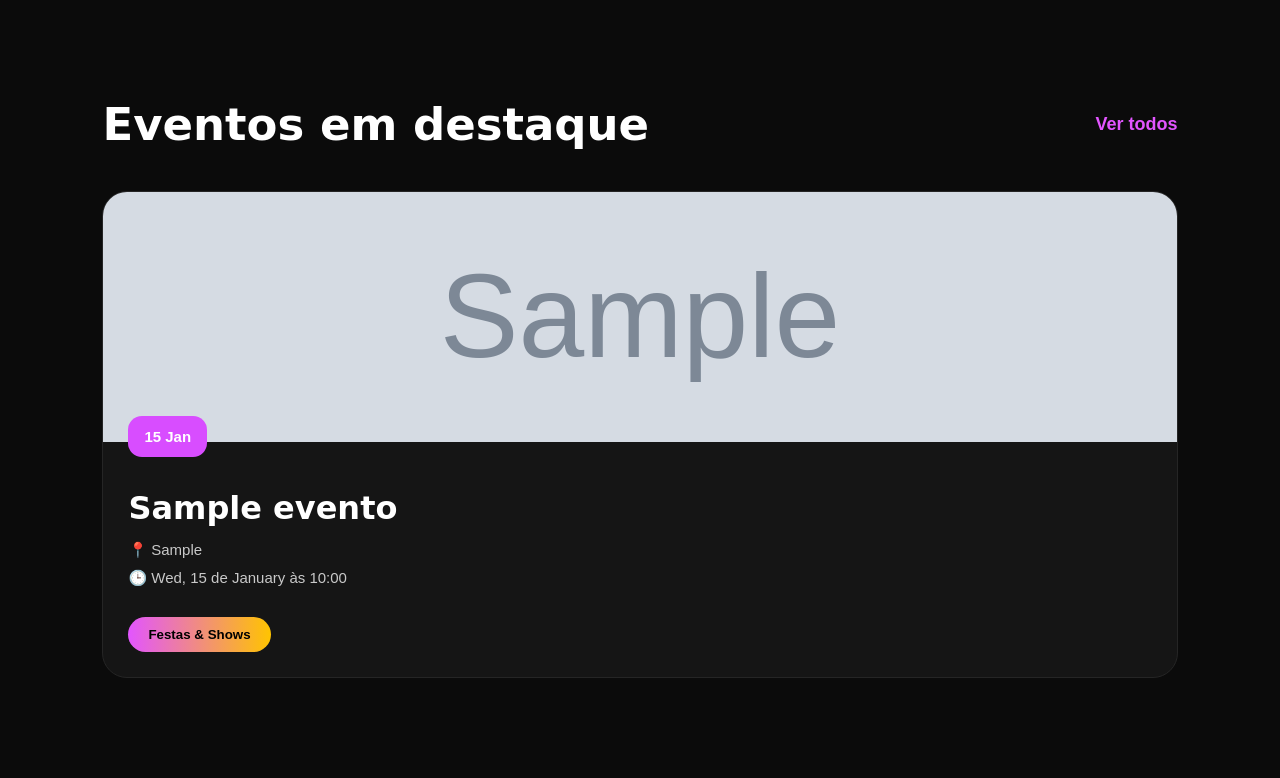
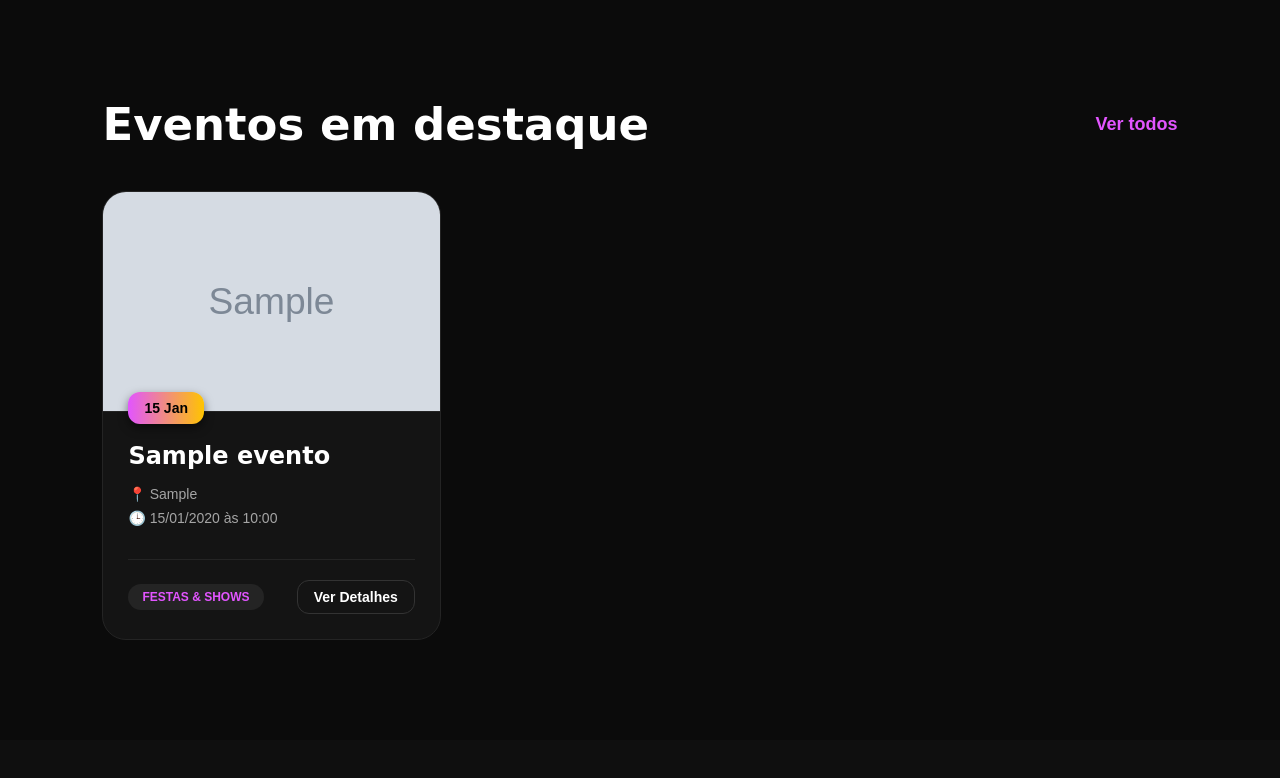
Before and after one commit to Ellyvc23/PartyPal, a PHP site: page / in a window 1280 px wide. Shown: the part 913-1691 px from the top of the page. After the commit the page ends 1553 px from the top, so only its background shows below. Run offline with PHP 8.4, Linux system fonts and the light colour scheme; the visitor is signed in with stand-in values (Sample User, id 1); data comes from the database, SQL or seed files in the repository; both versions use the stored data as it was after the commit; tables that the repository leaves empty hold one stand-in row (values such as "Sample post"); grey boxes marked "Sample" are stand-in pictures.

Commit message:
Projeto concluido

```diff
--- a/models/Evento.php
+++ b/models/Evento.php
@@ -97,7 +97,6 @@ class Evento {
         $sql = "SELECT eventos.*, categorias.nome AS categoria_nome
                 FROM eventos
                 JOIN categorias ON eventos.categoria_id = categorias.id
-                WHERE eventos.destaque = 1
                 ORDER BY eventos.data_evento ASC
                 LIMIT 3";
         $stmt = $this->db->prepare($sql);
--- a/models/Participacao.php
+++ b/models/Participacao.php
@@ -46,7 +46,7 @@ class Participacao {
     }
 
     public function buscarPorUsuario($usuario_id) {
-        $sql = "SELECT p.*, e.titulo, e.data_evento, e.local, e.descricao, e.imagem
+        $sql = "SELECT p.*, e.titulo, e.data_evento, e.localizacao AS local, e.descricao, e.imagem_url AS imagem
                 FROM participacoes p
                 JOIN eventos e ON p.evento_id = e.id
                 WHERE p.usuario_id = :usuario_id
--- a/public/css/home.css
+++ b/public/css/home.css
@@ -148,69 +148,110 @@
 
 .events-grid {
     display: grid;
-    grid-template-columns: repeat(auto-fit, minmax(320px, 1fr));
+    /* Alterado de auto-fit para auto-fill para evitar que um card sozinho ocupe a tela toda */
+    grid-template-columns: repeat(auto-fill, minmax(320px, 1fr));
     gap: 30px;
 }
 
 .event-card {
-    background: #151515;
-    border-radius: 25px;
+    background: #141414;
+    border-radius: 24px;
     overflow: hidden;
-    border: 1px solid #252525;
-    transition: 0.4s;
+    border: 1px solid #242424;
+    transition: transform 0.3s, box-shadow 0.3s;
+    display: flex;
+    flex-direction: column;
 }
 
 .event-card:hover {
-    transform: translateY(-10px);
-    box-shadow: 0px 0px 30px rgba(226, 85, 255, 0.2);
+    transform: translateY(-8px);
+    box-shadow: 0px 10px 30px rgba(226, 85, 255, 0.15);
 }
 
-.event-card img {
+.event-image {
     width: 100%;
-    height: 250px;
-    object-fit: cover;
+    height: 220px;
+    background-size: cover;
+    background-position: center;
+    position: relative;
+    border-bottom: 1px solid #242424;
 }
 
 .event-content {
-    padding: 25px;
+    padding: 30px 25px 25px;
     position: relative;
+    display: flex;
+    flex-direction: column;
+    flex-grow: 1;
 }
 
 .event-date {
     position: absolute;
-    top: -30px;
+    top: -20px;
     left: 25px;
-    background: #d84dff;
-    padding: 12px 16px;
-    border-radius: 14px;
+    background: linear-gradient(90deg, #e255ff, #ffc400);
+    padding: 8px 16px;
+    border-radius: 12px;
     font-weight: 700;
-    font-size: 15px;
+    font-size: 14px;
+    color: black;
+    box-shadow: 0 4px 10px rgba(0,0,0,0.5);
+}
+
+.event-content h3 {
+    font-size: 24px;
+    font-family: 'Baloo 2', cursive;
+    margin-bottom: 15px;
+    line-height: 1.2;
     color: white;
 }
 
-.event-content h3 {
-    font-size: 32px;
-    font-family: 'Baloo 2', cursive;
-    margin-top: 20px;
-    margin-bottom: 15px;
-    line-height: 35px;
+.event-details-text {
+    margin-bottom: 25px;
+    flex-grow: 1;
 }
 
-.event-content p {
-    color: #c9c9c9;
-    margin-bottom: 10px;
-    font-size: 15px;
+.event-details-text p {
+    color: #a5a5a5;
+    margin-bottom: 8px;
+    font-size: 14px;
+    display: flex;
+    align-items: center;
+    gap: 8px;
 }
 
-.event-content button {
-    margin-top: 20px;
-    padding: 10px 20px;
-    border: none;
-    border-radius: 30px;
-    background: linear-gradient(90deg, #e255ff, #ffc400);
-    color: black;
-    font-weight: 700;
-    cursor: pointer;
+.event-footer {
+    display: flex;
+    justify-content: space-between;
+    align-items: center;
+    border-top: 1px solid #242424;
+    padding-top: 20px;
+}
+
+.category-tag {
+    background: #242424;
+    color: #e255ff;
+    padding: 6px 14px;
+    border-radius: 20px;
+    font-size: 12px;
+    font-weight: 600;
+    text-transform: uppercase;
+}
+
+.btn-details {
+    color: white;
+    text-decoration: none;
+    font-size: 14px;
+    font-weight: 600;
+    transition: 0.2s;
+    padding: 8px 16px;
+    border: 1px solid #333;
+    border-radius: 12px;
+}
+
+.btn-details:hover {
+    background: #e255ff;
+    border-color: #e255ff;
 }
 
 @media(max-width: 1200px) {
--- a/public/index.php
+++ b/public/index.php
@@ -1,12 +1,9 @@
 <?php
-/*
- * PROJETO FINAL PHP - TEMA PARTYPAL
- *  * Equipe:
- * - Ellyson Vaz Correia (RGM: 43430945)
- * - Matheus Pazuch (RGM: )
- * - [NOME DO COLEGA 3] (RGM: [INSERIR RGM])
- */
-
+#Ellyson Vaz Correia - RGM: 43430945
+#Mateus Ferreira Pazuch - RGM: 43768652
+#Lucas Resende - RGM: 42285348
+#Pedro Henrique Fernandes - RGM: 41950968
+#Samuel Báez Quijada - RGM: 43893457
 ini_set('display_errors', 1);
 error_reporting(E_ALL);
 
@@ -36,7 +33,7 @@ $eventoController    = new EventoController();
 $categoriaController = new CategoriaController();
 $page = $_GET['p'] ?? "home";
 
-$paginas_privadas = ['dashboard', 'meusEventos', 'gerenciar', 'editar', 'criar', 'editar_categoria'];
+$paginas_privadas = ['dashboard', 'meusEventos', 'gerenciar', 'editar', 'criar', 'editar_categoria', 'participacoes'];
 
 if (in_array($page, $paginas_privadas) && !isset($_SESSION['usuario_id'])) {
     header("Location: index.php?p=login");
@@ -79,6 +76,7 @@ switch($page){
 $eventos    = [];
 $evento     = null;
 $categorias = [];
+$participacoes = [];
 
 if ($page === 'home') {
     $eventos    = $eventoController->carregarHome();
@@ -95,6 +93,12 @@ if ($page === 'home') {
     $categorias = $categoriaController->listar();
 } elseif ($page === 'editar_categoria') {
     $categoria_editar = $categoriaController->carregarEditar((int)($_GET['id'] ?? 0));
+} elseif ($page === 'participacoes') {
+    require_once('../models/Participacao.php');
+    $pDatabase = new config\Database();
+    $pDb = $pDatabase->conectar();
+    $pModel = new Participacao($pDb);
+    $participacoes = $pModel->buscarPorUsuario($_SESSION['usuario_id']);
 }
 
 ?><!DOCTYPE html>
@@ -109,6 +113,7 @@ if ($page === 'home') {
     <link rel="stylesheet" href="../public/css/eventos.css">
     <link rel="stylesheet" href="../public/css/gerenciar_eventos.css">
     <link rel="stylesheet" href="../public/css/institucional.css">
+    <link rel="stylesheet" href="../public/css/participacoes.css">
     <title>PartyPal</title>
 </head>
 <body>
@@ -134,6 +139,7 @@ if ($page === 'home') {
                 'detalhes'         => require_once('../view/detalhes_evento.php'),
                 'criar'            => require_once('../view/criar_evento.php'),
                 'editar_categoria' => require_once('../view/editar_categoria.php'),
+                'participacoes'    => require_once('../view/minhas_participacoes.php'),
                 default            => require_once('../view/error404.php')
             };
         ?>
--- a/public/menu.php
+++ b/public/menu.php
@@ -44,11 +44,6 @@
                     <span class="mpi-label">Total de Participantes</span>
                     <span class="mpi-value"><?php echo $_menuMetrics['total_participantes']; ?></span>
                 </div>
-                <div class="metrics-popup-item">
-                    <span class="mpi-icon">💬</span>
-                    <span class="mpi-label">Comentários Recebidos</span>
-                    <span class="mpi-value"><?php echo $_menuMetrics['total_comentarios']; ?></span>
-                </div>
                 <a href="index.php?p=dashboard" class="metrics-popup-link">Ver Dashboard completo →</a>
             </div>
         </div>
@@ -62,6 +57,7 @@
                 <a href="index.php?p=dashboard">Dashboard</a>
                 <a href="index.php?p=meusEventos">Meus Eventos</a>
                 <a href="index.php?p=gerenciar">Categorias</a>
+                <a href="index.php?p=participacoes">Participações</a>
                 <a href="index.php?p=logout" class="logout-link">Sair</a>
             </div>
         </div>
--- a/view/dashboard.php
+++ b/view/dashboard.php
@@ -26,10 +26,6 @@ $minhasParticipacoes = $dashController->getMinhasParticipacoes((int)$_SESSION['u
             <div class="metric-card m3">
                 <span>Total de Participantes</span>
                 <h4><?php echo $metricas['total_participantes']; ?></h4>
-            </div>
-            <div class="metric-card m4">
-                <span>Comentários Recebidos</span>
-                <h4><?php echo $metricas['total_comentarios']; ?></h4>
             </div>
         </div>
     </aside>
--- a/view/home.php
+++ b/view/home.php
@@ -55,15 +55,23 @@
             <?php else: ?>
                 <?php foreach ($eventos as $evento): ?>
                     <div class="event-card">
-                        <img src="<?php echo htmlspecialchars($evento['imagem_url']); ?>" alt="Evento">
+                        <?php $imagem = !empty($evento['imagem_url']) ? htmlspecialchars($evento['imagem_url']) : 'https://images.unsplash.com/photo-1493225457124-a3eb161ffa5f?q=80&w=800&auto=format&fit=crop'; ?>
+                        <div class="event-image" style="background-image: url('<?php echo $imagem; ?>');"></div>
+
                         <div class="event-content">
                             <span class="event-date">
                                 <?php echo date('d M', strtotime($evento['data_evento'])); ?>
                             </span>
                             <h3><?php echo htmlspecialchars($evento['titulo']); ?></h3>
-                            <p>📍 <?php echo htmlspecialchars($evento['localizacao']); ?></p>
-                            <p>🕒 <?php echo date('D, d \d\e F \à\s H:i', strtotime($evento['data_evento'])); ?></p>
-                            <button><?php echo htmlspecialchars($evento['categoria_nome']); ?></button>
+                            <div class="event-details-text">
+                                <p>📍 <?php echo htmlspecialchars($evento['localizacao']); ?></p>
+                                <p>🕒 <?php echo date('d/m/Y \à\s H:i', strtotime($evento['data_evento'])); ?></p>
+                            </div>
+
+                            <div class="event-footer">
+                                <span class="category-tag"><?php echo htmlspecialchars($evento['categoria_nome']); ?></span>
+                                <a href="index.php?p=detalhes&id=<?php echo $evento['id']; ?>" class="btn-details">Ver Detalhes</a>
+                            </div>
                         </div>
                     </div>
                 <?php endforeach; ?>
```
Also changed, not shown: controller/ParticipacaoController.php (+12 -11 lines), partypal.sql (+4 -4 lines), public/css/participacoes.css (added, +102 -0 lines), view/detalhes_evento.php (+25 -15 lines), view/editar_evento.php (+5 -4 lines), view/eventos.php (+5 -4 lines), view/minhas_participacoes.php (+24 -49 lines).
